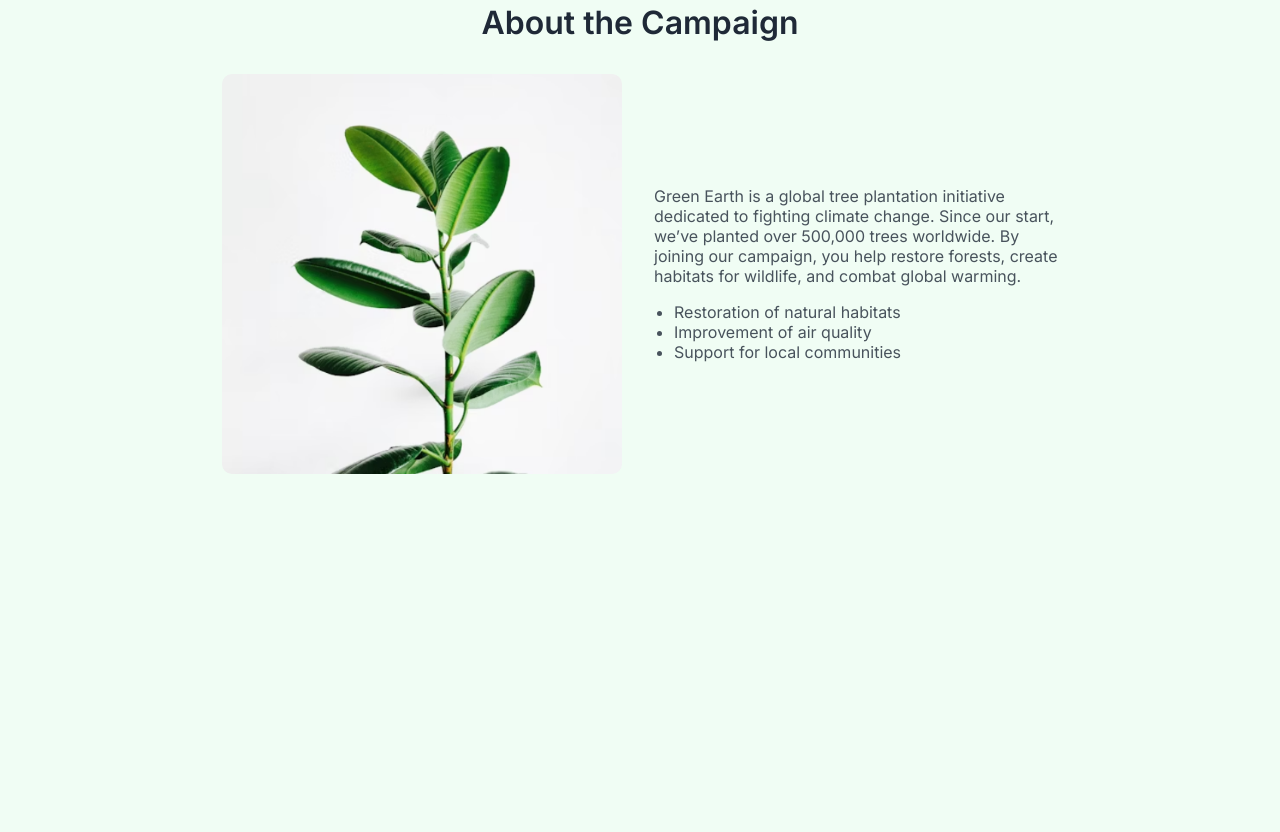
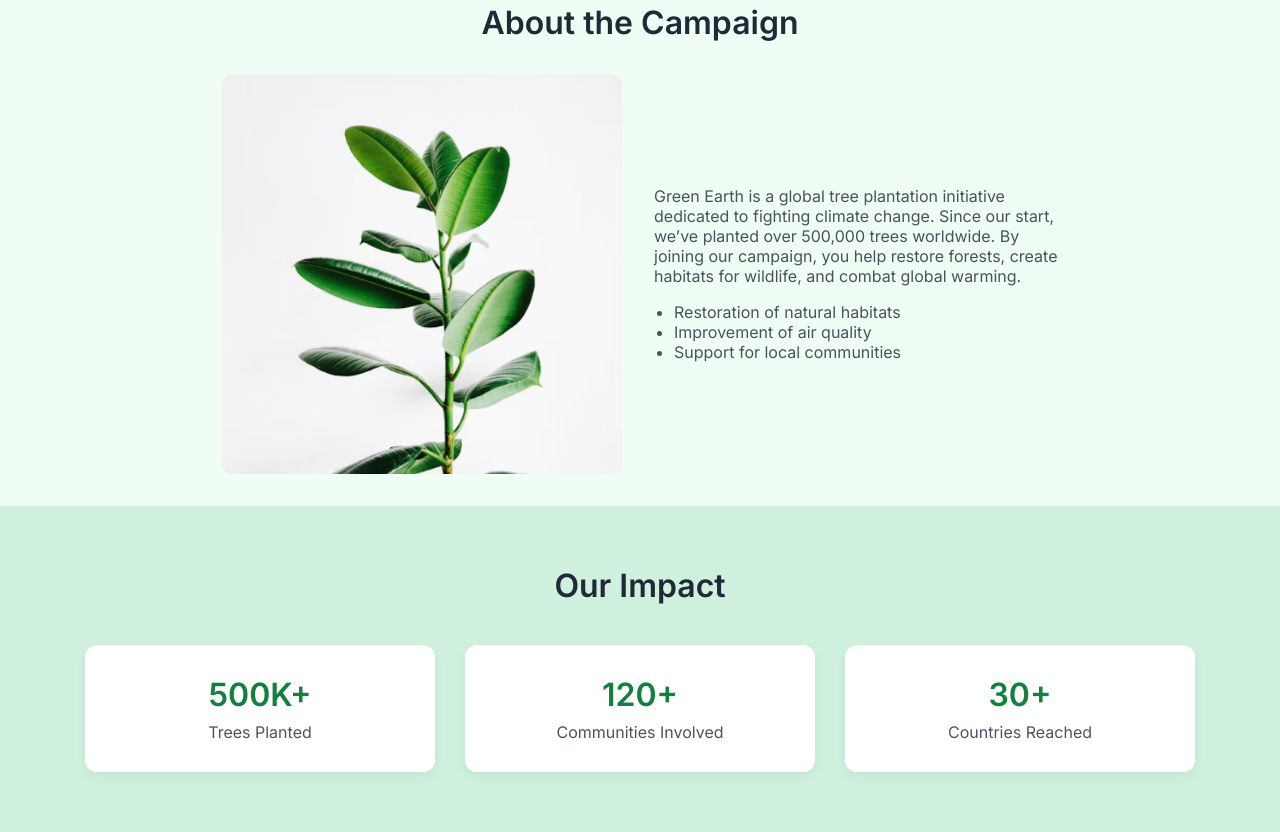
Before and after one commit to Tahmied/Green-Earth-A06, a plain HTML site: page index.html in a window 1280 px wide. Shown: the part 1314-2146 px from the top of the page. Before the commit the page ends 1820 px from the top, so only its background shows below. Drawn offline with nearby package versions, Linux system fonts and the light colour scheme.

Commit message:
- added section five, impact section

```diff
--- a/index.html
+++ b/index.html
@@ -226,6 +226,30 @@
         </div>
     </section>
 
+    <section class="five">
+        <h2 class="five-title">Our Impact</h2>
+        <div class="five-container">
+            <!-- Stat Card 1 -->
+            <div class="impact-card">
+                <p class="impact-number">500K+</p>
+                <p class="impact-description">Trees Planted</p>
+            </div>
+
+            <!-- Stat Card 2 -->
+            <div class="impact-card">
+                <p class="impact-number">120+</p>
+                <p class="impact-description">Communities Involved</p>
+            </div>
+
+            <!-- Stat Card 3 -->
+            <div class="impact-card">
+                <p class="impact-number">30+</p>
+                <p class="impact-description">Countries Reached</p>
+            </div>
+        </div>
+    </section>
+
+
 <script src="script.js"></script>
 </body>
 </html>
--- a/style.css
+++ b/style.css
@@ -846,3 +846,89 @@ body.no-scroll {
         font-size: 26px;
     }
 }
+
+/* section five  */
+
+.five {
+    background-color:#cef0dd;
+    padding: 60px 20px;
+    text-align: center;
+    font-family: 'Inter';
+}
+
+.five-title {
+    font-family: 'Inter';
+    font-style: normal;
+    font-weight: 600;
+    font-size: 32px;
+    text-align: center;
+    color: #1F2937;
+    margin-bottom: 40px;
+}
+
+.five-container {
+    display: flex;
+    justify-content: center;
+    align-items: center;
+    flex-wrap: wrap;
+    gap: 30px;
+    max-width: 1300px;
+    margin: 0 auto;
+}
+
+.impact-card {
+    background-color: #FFFFFF;
+    border-radius: 12px;
+    padding: 30px 40px;
+    min-width: 280px;
+    flex: 1;
+    max-width: 350px;
+    box-shadow: 0 4px 12px rgba(0, 0, 0, 0.05);
+    transition: transform 0.3s ease, box-shadow 0.3s ease;
+}
+
+.impact-card:hover {
+    transform: translateY(-5px);
+    box-shadow: 0 8px 20px rgba(0, 0, 0, 0.08);
+}
+
+.impact-number {
+    font-family: 'Inter';
+    font-style: normal;
+    font-weight: 600;
+    font-size: 32px;
+    text-align: center;
+    color: #15803D;
+    margin: 0 0 8px 0;
+}
+
+.impact-description {
+    font-family: 'Inter';
+    font-style: normal;
+    font-weight: 400;
+    font-size: 16px;
+    text-align: center;
+    color: #1F2937;
+    opacity: 0.8;
+    margin: 0;
+}
+
+@media (max-width: 768px) {
+    .five-container {
+        flex-direction: column;
+        gap: 20px;
+    }
+
+    .impact-card {
+        width: 100%;
+        max-width: 400px;
+    }
+
+    .five-title {
+        font-size: 28px;
+    }
+
+    .impact-number {
+        font-size: 32px;
+    }
+}
```
